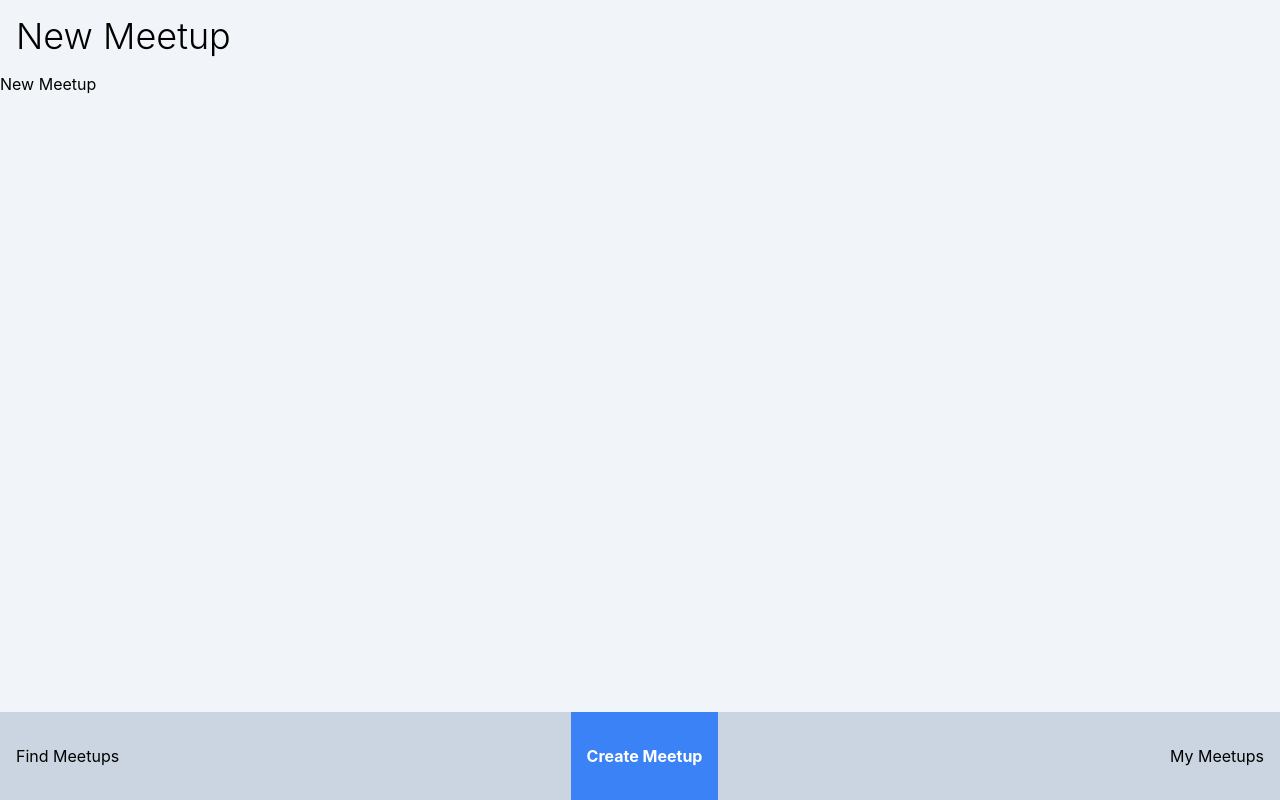
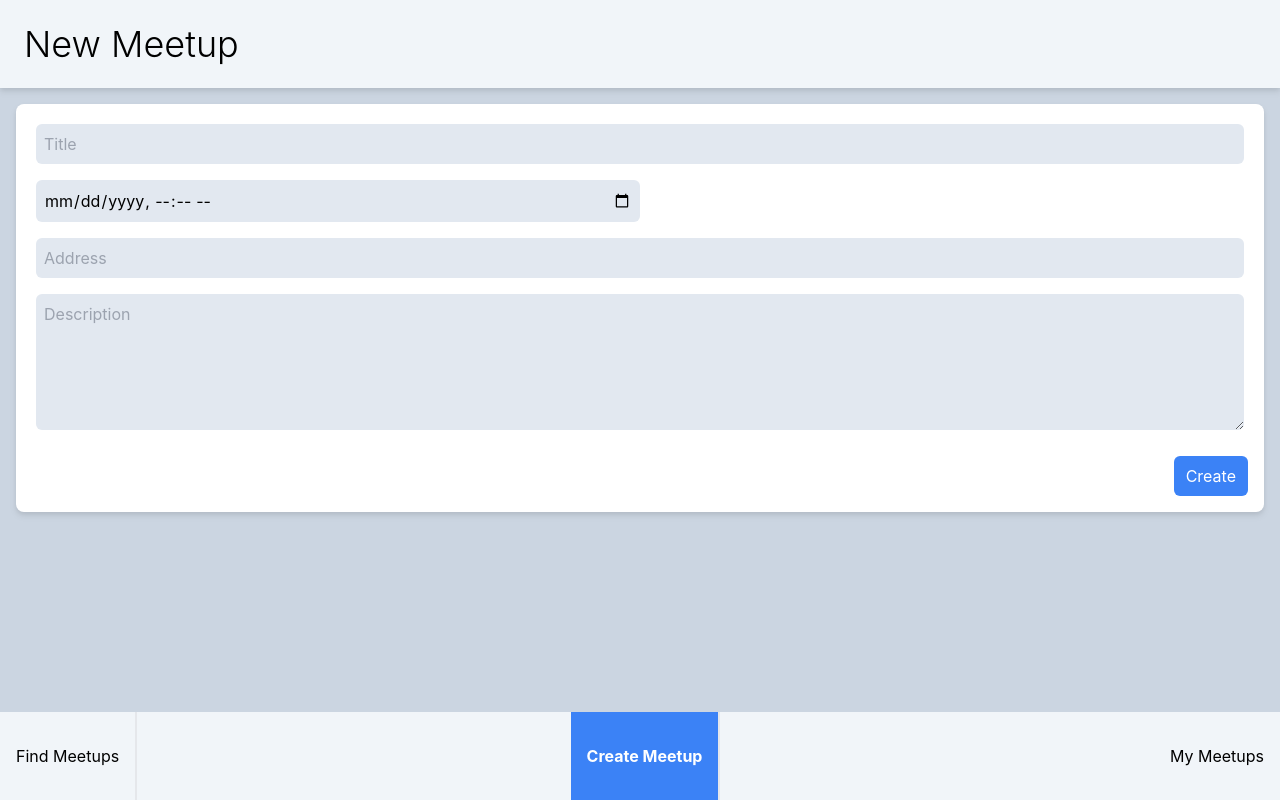
Before and after one commit to fibbly/react-meetup-app, a React (Create React App) app: page /new-meetup in a window 1280 px wide. Built offline with nearby package versions, Linux system fonts and the light colour scheme.

Commit message:
add new meetup form

```diff
--- a/src/components/MeetupForm.tsx
+++ b/src/components/MeetupForm.tsx
@@ -1,5 +1,43 @@
+import Card from "@/ui/Card";
+
 const MeetupForm = (): JSX.Element => {
-    return <form></form>;
+    return (
+        <Card>
+            <form>
+                <div className="p-1">
+                    <input
+                        type="text"
+                        id="title"
+                        placeholder="Title"
+                        className="bg-slate-200 p-2 rounded-md w-full mb-4"
+                    />
+                    <input
+                        type="datetime-local"
+                        id="date"
+                        placeholder="Date"
+                        className="bg-slate-200 p-2 rounded-md w-1/2 mb-4"
+                    />
+                    <input
+                        type="text"
+                        id="address"
+                        placeholder="Address"
+                        className="bg-slate-200 p-2 rounded-md w-full mb-4"
+                    />
+                    <textarea
+                        rows={5}
+                        id="description"
+                        placeholder="Description"
+                        className="bg-slate-200 p-2 rounded-md w-full mb-4"
+                    />
+                </div>
+                <div className="actions flex justify-end">
+                    <button className="bg-blue-500 text-white px-3 py-2 rounded-md">
+                        Create
+                    </button>
+                </div>
+            </form>
+        </Card>
+    );
 };
 
 export default MeetupForm;
--- a/src/components/MeetupList.tsx
+++ b/src/components/MeetupList.tsx
@@ -6,7 +6,7 @@ interface MeetupListProps {
 
 const MeetupList = ({ meetups }: MeetupListProps): JSX.Element => {
     return (
-        <ul className="bg-zinc-200 h-full overflow-scroll flex flex-col gap-4 items-center p-4">
+        <ul className="bg-zinc-200 h-full overflow-scroll flex flex-col items-center">
             {meetups.map((meetup, index) => (
                 <MeetupItem
                     key={meetup.id}
--- a/src/layout/Header.tsx
+++ b/src/layout/Header.tsx
@@ -18,7 +18,7 @@ const Navigation = (): JSX.Element => {
     }, [location]);
 
     return (
-        <header className="flex justify-between p-4">
+        <header className="flex justify-between p-6 bg-slate-100 drop-shadow-md">
             <h1 className="text-4xl font-light">{title}</h1>
         </header>
     );
--- a/src/layout/Layout.tsx
+++ b/src/layout/Layout.tsx
@@ -3,7 +3,7 @@ import Navigation from "@/layout/Navigation";
 
 const Layout: React.FC = ({ children }) => {
     return (
-        <div className="h-screen flex flex-col bg-slate-100 ">
+        <div className="h-screen flex flex-col bg-slate-300">
             <Header />
             {children}
             <Navigation />
--- a/src/layout/Navigation.tsx
+++ b/src/layout/Navigation.tsx
@@ -10,12 +10,14 @@ const Footer = (): JSX.Element => {
     ];
 
     return (
-        <nav className="bg-slate-300 w-screen">
+        <nav className="bg-slate-100 w-screen">
             <ul className="flex gap-2 justify-between w-full text-center">
                 {routes.map((route, index) => (
                     <Link to={route.path} key={index}>
                         <li
                             className={`px-4 py-8 ${
+                                index !== routes.length - 1 ? "border-r-2" : ""
+                            } ${
                                 location.pathname === route.path
                                     ? "bg-blue-500 text-white font-bold"
                                     : ""
--- a/src/pages/NewMeetup.tsx
+++ b/src/pages/NewMeetup.tsx
@@ -1,5 +1,7 @@
+import MeetupForm from "@/components/MeetupForm";
+
 const NewMeetupPage = (): JSX.Element => {
-    return <h1>New Meetup</h1>;
+    return <MeetupForm />;
 };
 
 export default NewMeetupPage;
--- a/src/ui/Card.tsx
+++ b/src/ui/Card.tsx
@@ -1,6 +1,8 @@
 const Card: React.FC = ({ children }) => {
     return (
-        <div className="bg-white rounded-lg p-4 drop-shadow-md">{children}</div>
+        <div className="bg-white rounded-lg p-4 drop-shadow-md m-4">
+            {children}
+        </div>
     );
 };
 
```
